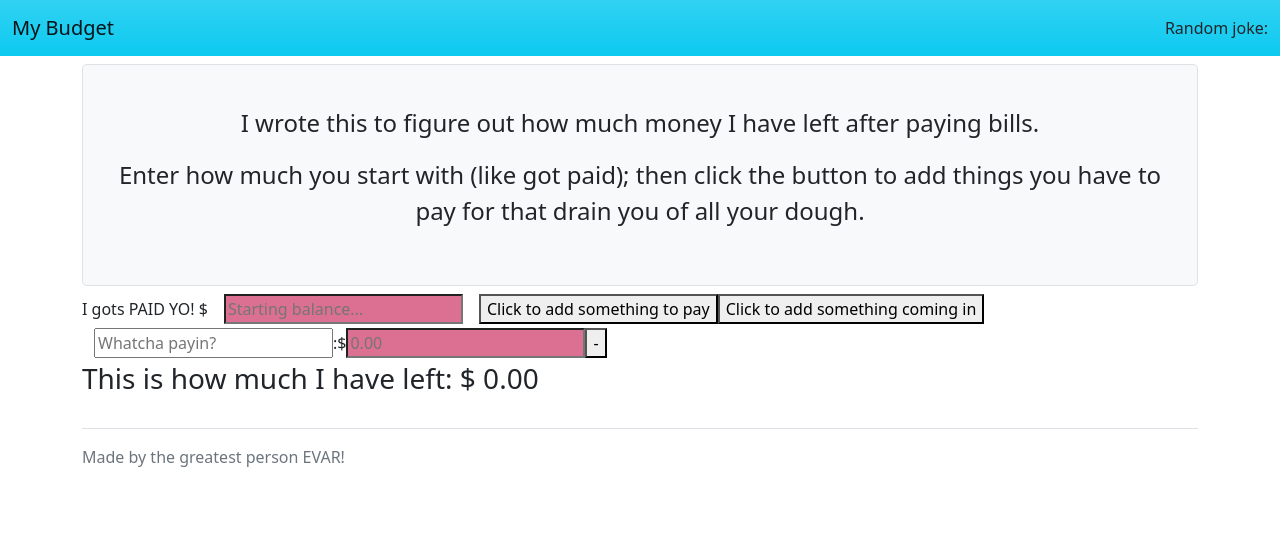
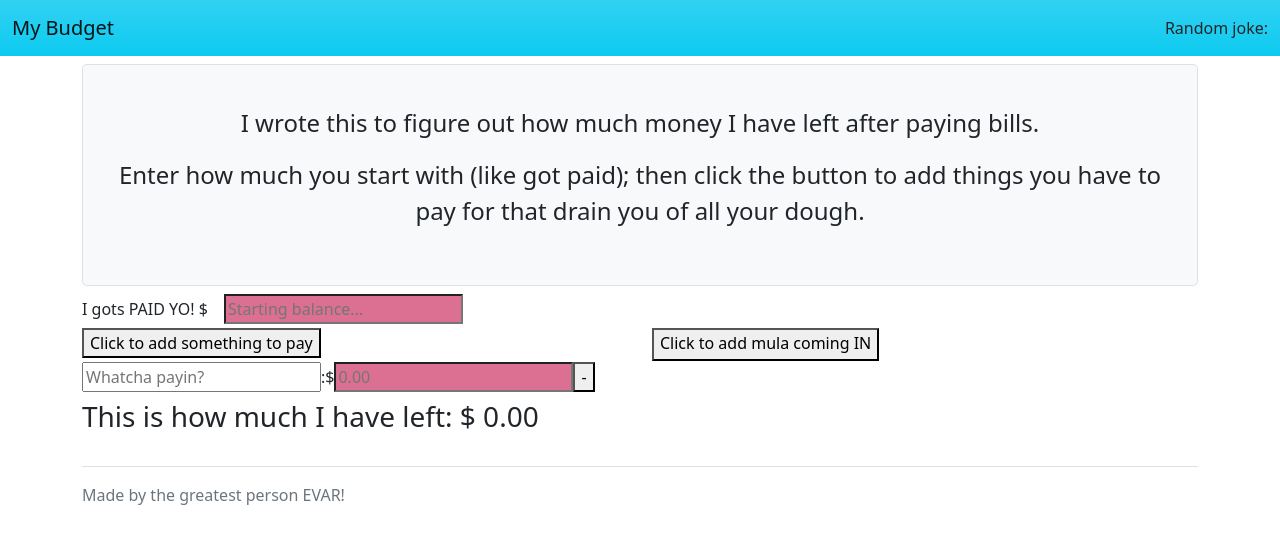
Before and after one commit to padawanlvn/budget-react, a React (Create React App) app: page / in a window 1280 px wide. Both pictures are taken after a click on the button "Click to add something to pay". Shown: the top 544 px of the page. Built offline with nearby package versions, Linux system fonts and the light colour scheme; no server answers.

Commit message:
formating and label changes

```diff
--- a/src/components/billPage.jsx
+++ b/src/components/billPage.jsx
@@ -56,28 +56,28 @@ function BillPage() {
           onChange={(e) => handleStartingAmountChange(e.target.value)}
           style={{ backgroundColor: startingAmount > 0 ? green : red }}
         ></input>
-        <button onClick={handleClickNewBill}>
-          Click to add something to pay
-        </button>
-        <button onClick={handleClickNewIncome}>
-          Click to add something coming in
-        </button>
       </div>
 
-      <div className="container">
-        <div className="row">
-          <div className="col">
-            <Bills
-              onTotalDeductionsChange={handleTotalDeductionsChange}
-            ></Bills>
+      <div className="row">
+        <div className="col">
+          <div className="pb-1">
+            <button onClick={handleClickNewBill}>
+              Click to add something to pay
+            </button>
           </div>
-          <div className="col">
-            <Incomes
-              onTotalDeductionsChange={handleTotalIncomesChange}
-            ></Incomes>
+          <Bills onTotalDeductionsChange={handleTotalDeductionsChange}></Bills>
+        </div>
+
+        <div className="col">
+          <div className="pb-1">
+            <button className="pb-1" onClick={handleClickNewIncome}>
+              Click to add mula coming IN
+            </button>
           </div>
+          <Incomes onTotalDeductionsChange={handleTotalIncomesChange}></Incomes>
         </div>
       </div>
+
       <EndingAmount
         start={startingAmount}
         deductions={totalDeductions}
--- a/src/components/bills.jsx
+++ b/src/components/bills.jsx
@@ -41,7 +41,7 @@ const Bills = (props) => {
   };
 
   return bills.map((bill) => (
-    <div key={bill.id}>
+    <div className="pb-1" key={bill.id}>
       <input
         placeholder="Whatcha payin?"
         onChange={(e) => handleNewLabel(bill, e.target.value)}
--- a/src/components/income.jsx
+++ b/src/components/income.jsx
@@ -41,7 +41,7 @@ const Incomes = (props) => {
   };
 
   return incomes.map((income) => (
-    <div key={income.id}>
+    <div className="pb-1" key={income.id}>
       <input
         placeholder="What's coming in?"
         onChange={(e) => handleNewLabel(income, e.target.value)}
```
